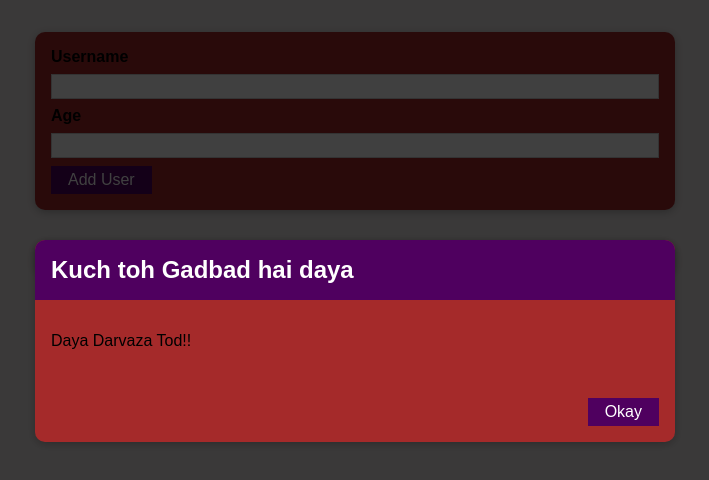
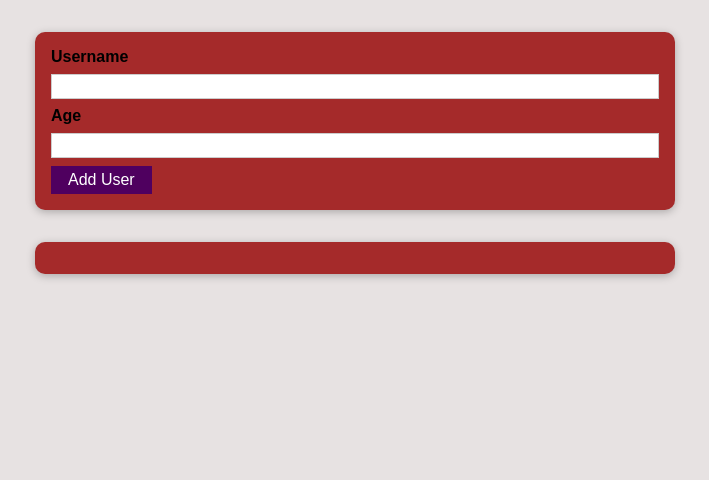
Before and after one commit to AmeyaKulkarni2001/Add-User, a React (Create React App) app: page / in a window 1280 px wide. Shown: the top 480 px of the page, without its empty margins (285-994 px from the left). Built offline with nearby package versions, Linux system fonts and the light colour scheme.

Commit message:
Functionality to ErrorModal Component

```diff
--- a/src/components/UI/ErrorModal.js
+++ b/src/components/UI/ErrorModal.js
@@ -7,7 +7,7 @@
 
 const ErrorModal = (props) => {
   return (
-    <div className={classes.backdrop}>
+    <div className={classes.backdrop} onClick={props.onConfirm}>
       <Card className={classes.modal}>
         <header className={classes.header}>
           <h2>{props.title}</h2>
@@ -16,7 +16,7 @@
           <p>{props.message}</p>
         </div>
         <footer className={classes.actions}>
-          <Button>Okay</Button>
+          <Button onClick={props.onConfirm}>Okay</Button>
         </footer>
       </Card>
     </div>
--- a/src/components/User/AddUser.js
+++ b/src/components/User/AddUser.js
@@ -8,13 +8,22 @@
 const AddUser = (props) => {
   const [enteredUsername, setEnteredUsername] = useState("");
   const [enteredAge, setEnteredAge] = useState("");
+  const [error, setError] = useState();
 
   const addUserHandler = (e) => {
     e.preventDefault();
     if (enteredUsername.trim().length === 0 || enteredAge.trim().length === 0) {
+      setError({
+        title: "Invalid input",
+        message: "Please enter a valid input(Non-empty)",
+      });
       return;
     }
     if (+enteredAge < 1) {
+        setError({
+            title: "Invalid age",
+            message: "Please enter a valid age",
+          });
       return;
     }
     props.onAddUser(enteredUsername, enteredAge);
@@ -30,9 +39,17 @@
     setEnteredAge(e.target.value);
   };
 
+  const errorHandler = () =>{
+      setError(null);
+  }
+
   return (
     <div>
-      <ErrorModal title="Kuch toh Gadbad hai daya" message="Daya Darvaza Tod!!"/>
+      {error && <ErrorModal
+        title={error.title}
+        message={error.message}
+        onConfirm={errorHandler}
+      />}
       <Card className={classes.input}>
         <form onSubmit={addUserHandler}>
           <label htmlFor="username">Username</label>
```
